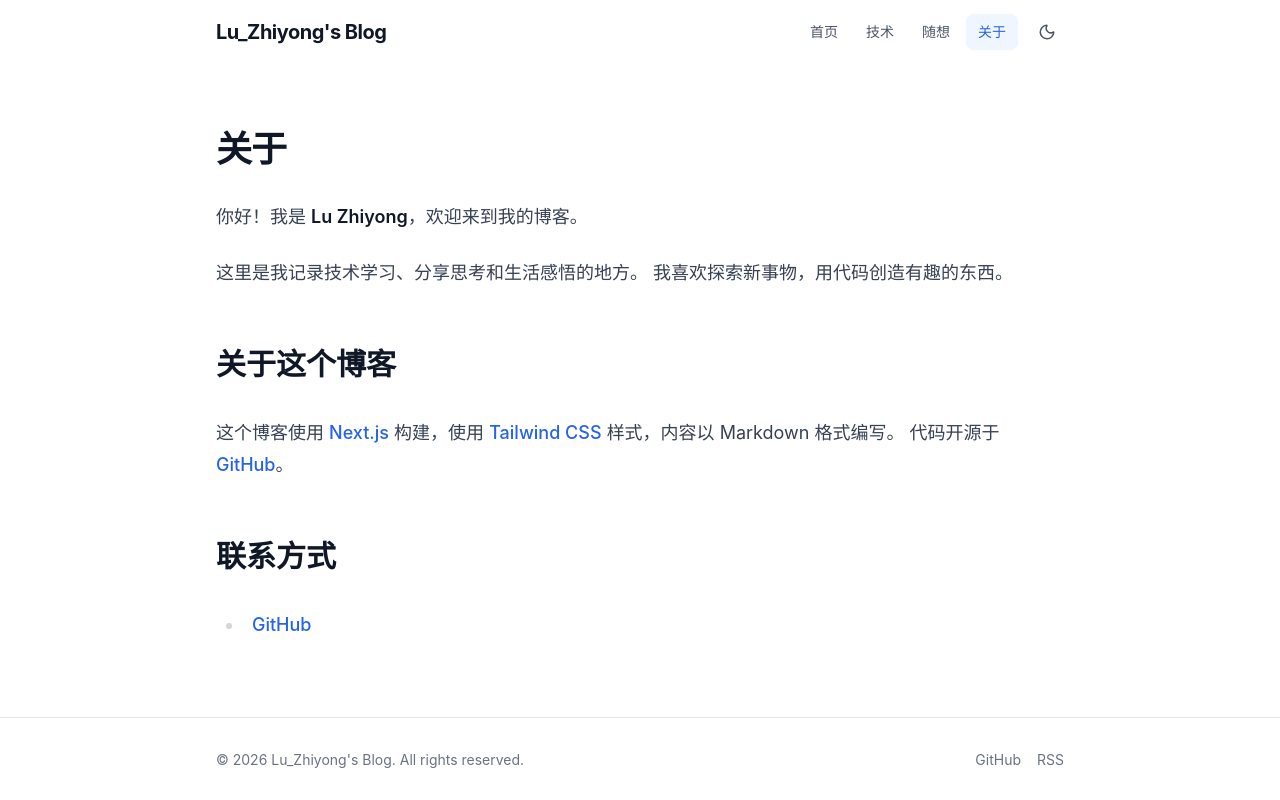
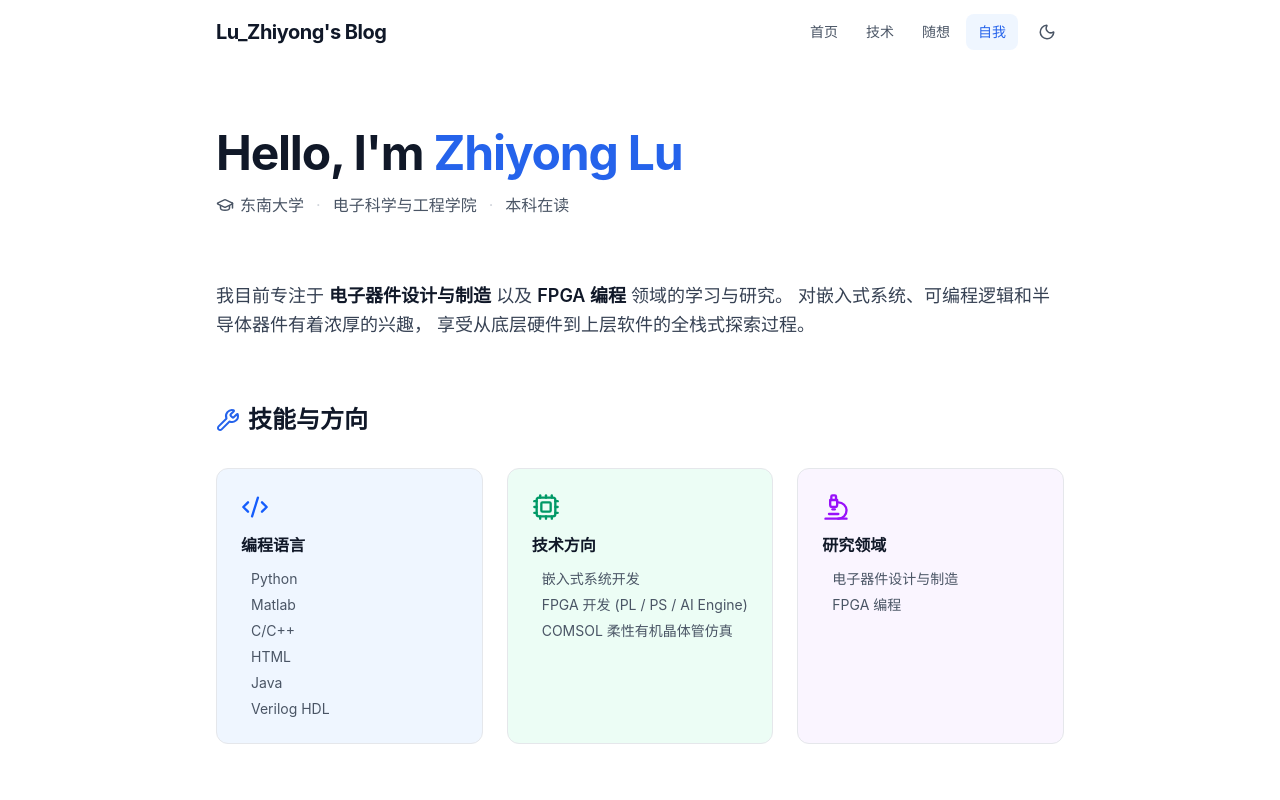
Before and after one commit to LZY041017/blog, a Next.js app: page /blog/about in a window 1280 px wide. Shown: the top 800 px of the page. Built offline with nearby package versions, Linux system fonts and the light colour scheme.

Commit message:
✨ 关于→自我：个人资料页改版，展示教育背景与技能

```diff
--- a/app/about/page.tsx
+++ b/app/about/page.tsx
@@ -1,90 +1,150 @@
 import type { Metadata } from "next";
+import {
+  GraduationCap,
+  Code2,
+  Cpu,
+  Wrench,
+  Microscope,
+  Mail,
+} from "lucide-react";
 import { SITE_CONFIG } from "@/lib/constants";
 
 export const metadata: Metadata = {
-  title: "关于",
-  description: `关于${SITE_CONFIG.title}`,
+  title: "自我",
+  description: `关于 ${SITE_CONFIG.author} 的个人介绍`,
 };
+
+const skillCategories = [
+  {
+    title: "编程语言",
+    icon: Code2,
+    skills: ["Python", "Matlab", "C/C++", "HTML", "Java", "Verilog HDL"],
+    color: "text-blue-600 dark:text-blue-400",
+    bg: "bg-blue-50 dark:bg-blue-950",
+  },
+  {
+    title: "技术方向",
+    icon: Cpu,
+    skills: [
+      "嵌入式系统开发",
+      "FPGA 开发 (PL / PS / AI Engine)",
+      "COMSOL 柔性有机晶体管仿真",
+    ],
+    color: "text-emerald-600 dark:text-emerald-400",
+    bg: "bg-emerald-50 dark:bg-emerald-950",
+  },
+  {
+    title: "研究领域",
+    icon: Microscope,
+    skills: ["电子器件设计与制造", "FPGA 编程"],
+    color: "text-purple-600 dark:text-purple-400",
+    bg: "bg-purple-50 dark:bg-purple-950",
+  },
+];
 
 export default function AboutPage() {
   return (
     <div className="mx-auto max-w-4xl px-4 sm:px-6 py-12 sm:py-16">
-      <h1 className="text-3xl sm:text-4xl font-bold tracking-tight text-gray-900 dark:text-white mb-8">
-        关于
+      {/* Hero */}
+      <section className="mb-16">
+        <h1 className="text-4xl sm:text-5xl font-bold tracking-tight text-gray-900 dark:text-white mb-4">
+          Hello, I&apos;m{" "}
+          <span className="text-primary-600 dark:text-primary-400">
+            Zhiyong Lu
+          </span>
         </h1>
+        <div className="flex flex-wrap items-center gap-3 text-gray-600 dark:text-gray-400">
+          <span className="inline-flex items-center gap-1.5">
+            <GraduationCap size={18} />
+            东南大学
+          </span>
+          <span className="text-gray-300 dark:text-gray-700">·</span>
+          <span>电子科学与工程学院</span>
+          <span className="text-gray-300 dark:text-gray-700">·</span>
+          <span>本科在读</span>
+        </div>
+      </section>
 
+      {/* Bio */}
+      <section className="mb-16">
         <div className="prose prose-gray dark:prose-invert prose-lg max-w-none">
-        <p>
-          你好！我是 <strong>{SITE_CONFIG.author}</strong>，欢迎来到我的博客。
+          <p className="text-lg leading-relaxed text-gray-700 dark:text-gray-300">
+            我目前专注于 <strong>电子器件设计与制造</strong> 以及{" "}
+            <strong>FPGA 编程</strong> 领域的学习与研究。
+            对嵌入式系统、可编程逻辑和半导体器件有着浓厚的兴趣，
+            享受从底层硬件到上层软件的全栈式探索过程。
           </p>
-        <p>
-          这里是我记录技术学习、分享思考和生活感悟的地方。
-          我喜欢探索新事物，用代码创造有趣的东西。
-        </p>
+        </div>
+      </section>
 
-        <h2>关于这个博客</h2>
-        <p>
-          这个博客使用{" "}
-          <a
-            href="https://nextjs.org"
-            target="_blank"
-            rel="noopener noreferrer"
+      {/* Skills */}
+      <section className="mb-16">
+        <h2 className="text-2xl font-bold text-gray-900 dark:text-white mb-8 flex items-center gap-2">
+          <Wrench
+            size={24}
+            className="text-primary-600 dark:text-primary-400"
+          />
+          技能与方向
+        </h2>
+        <div className="grid gap-6 sm:grid-cols-3">
+          {skillCategories.map((cat) => (
+            <div
+              key={cat.title}
+              className={`rounded-xl border border-gray-200 dark:border-gray-800 p-6 ${cat.bg} transition-colors`}
             >
-            Next.js
-          </a>{" "}
-          构建，使用{" "}
-          <a
-            href="https://tailwindcss.com"
-            target="_blank"
-            rel="noopener noreferrer"
+              <cat.icon size={28} className={`mb-3 ${cat.color}`} />
+              <h3 className="font-semibold text-gray-900 dark:text-white mb-3">
+                {cat.title}
+              </h3>
+              <ul className="space-y-1.5">
+                {cat.skills.map((skill) => (
+                  <li
+                    key={skill}
+                    className="text-sm text-gray-600 dark:text-gray-400 flex items-center gap-1.5"
                   >
-            Tailwind CSS
-          </a>{" "}
-          样式，内容以 Markdown 格式编写。
-          代码开源于{" "}
+                    <span
+                      className={`w-1 h-1 rounded-full ${cat.color} opacity-60`}
+                    />
+                    {skill}
+                  </li>
+                ))}
+              </ul>
+            </div>
+          ))}
+        </div>
+      </section>
+
+      {/* Contact */}
+      <section>
+        <h2 className="text-2xl font-bold text-gray-900 dark:text-white mb-6 flex items-center gap-2">
+          <Mail size={24} className="text-primary-600 dark:text-primary-400" />
+          联系方式
+        </h2>
+        <div className="flex flex-wrap gap-4">
+          {SITE_CONFIG.social.github && (
             <a
               href={SITE_CONFIG.social.github}
               target="_blank"
               rel="noopener noreferrer"
+              className="inline-flex items-center gap-2 px-5 py-3 rounded-xl border border-gray-200 dark:border-gray-800 text-gray-700 dark:text-gray-300 hover:border-gray-400 dark:hover:border-gray-600 hover:shadow-sm transition-all"
             >
+              <svg viewBox="0 0 24 24" className="w-[18px] h-[18px]" fill="currentColor">
+                <path d="M12 0c-6.626 0-12 5.373-12 12 0 5.302 3.438 9.8 8.207 11.387.599.111.793-.261.793-.577v-2.234c-3.338.726-4.033-1.416-4.033-1.416-.546-1.387-1.333-1.756-1.333-1.756-1.089-.745.083-.729.083-.729 1.205.084 1.839 1.237 1.839 1.237 1.07 1.834 2.807 1.304 3.492.997.107-.775.418-1.305.762-1.604-2.665-.305-5.467-1.334-5.467-5.931 0-1.311.469-2.381 1.236-3.221-.124-.303-.535-1.524.117-3.176 0 0 1.008-.322 3.301 1.23.957-.266 1.983-.399 3.003-.404 1.02.005 2.047.138 3.006.404 2.291-1.552 3.297-1.23 3.297-1.23.653 1.653.242 2.874.118 3.176.77.84 1.235 1.911 1.235 3.221 0 4.609-2.807 5.624-5.479 5.921.43.372.823 1.102.823 2.222v3.293c0 .319.192.694.801.576 4.765-1.589 8.199-6.086 8.199-11.386 0-6.627-5.373-12-12-12z"/>
+              </svg>
               GitHub
             </a>
-          。
-        </p>
-
-        <h2>联系方式</h2>
-        <ul>
-          {SITE_CONFIG.social.github && (
-            <li>
-              <a
-                href={SITE_CONFIG.social.github}
-                target="_blank"
-                rel="noopener noreferrer"
-              >
-                GitHub
-              </a>
-            </li>
           )}
           {SITE_CONFIG.social.email && (
-            <li>
-              <a href={`mailto:${SITE_CONFIG.social.email}`}>
-                Email: {SITE_CONFIG.social.email}
+            <a
+              href={`mailto:${SITE_CONFIG.social.email}`}
+              className="inline-flex items-center gap-2 px-5 py-3 rounded-xl border border-gray-200 dark:border-gray-800 text-gray-700 dark:text-gray-300 hover:border-gray-400 dark:hover:border-gray-600 hover:shadow-sm transition-all"
+            >
+              <Mail size={18} />
+              {SITE_CONFIG.social.email}
             </a>
-            </li>
           )}
-          {SITE_CONFIG.social.twitter && (
-            <li>
-              <a
-                href={SITE_CONFIG.social.twitter}
-                target="_blank"
-                rel="noopener noreferrer"
-              >
-                Twitter
-              </a>
-            </li>
-          )}
-        </ul>
         </div>
+      </section>
     </div>
   );
 }
--- a/lib/constants.ts
+++ b/lib/constants.ts
@@ -13,7 +13,7 @@ export const SITE_CONFIG = {
     { label: "首页", href: "/" },
     { label: "技术", href: "/tech" },
     { label: "随想", href: "/thoughts" },
-    { label: "关于", href: "/about" },
+    { label: "自我", href: "/about" },
   ],
   postsPerPage: 10,
 } as const;
```
Also changed, not shown: 1 other file (tests, documents, lock files or other folders). Lines whose indentation alone changed are shown as unchanged.
